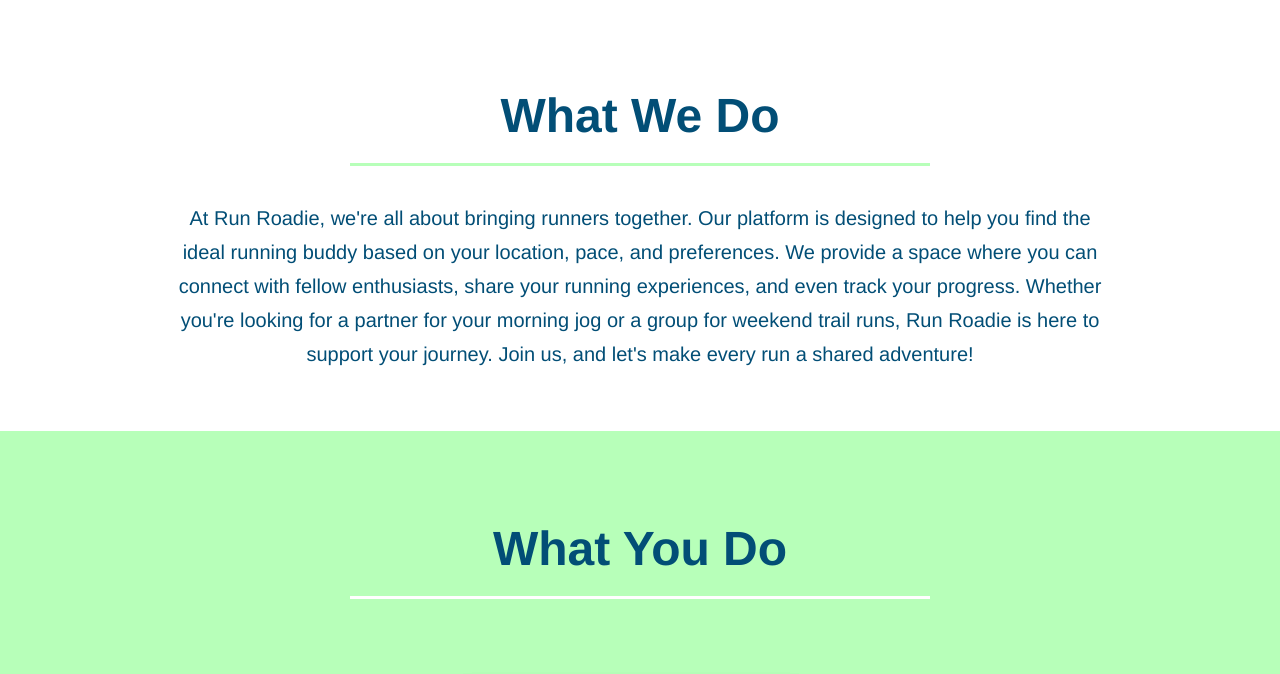
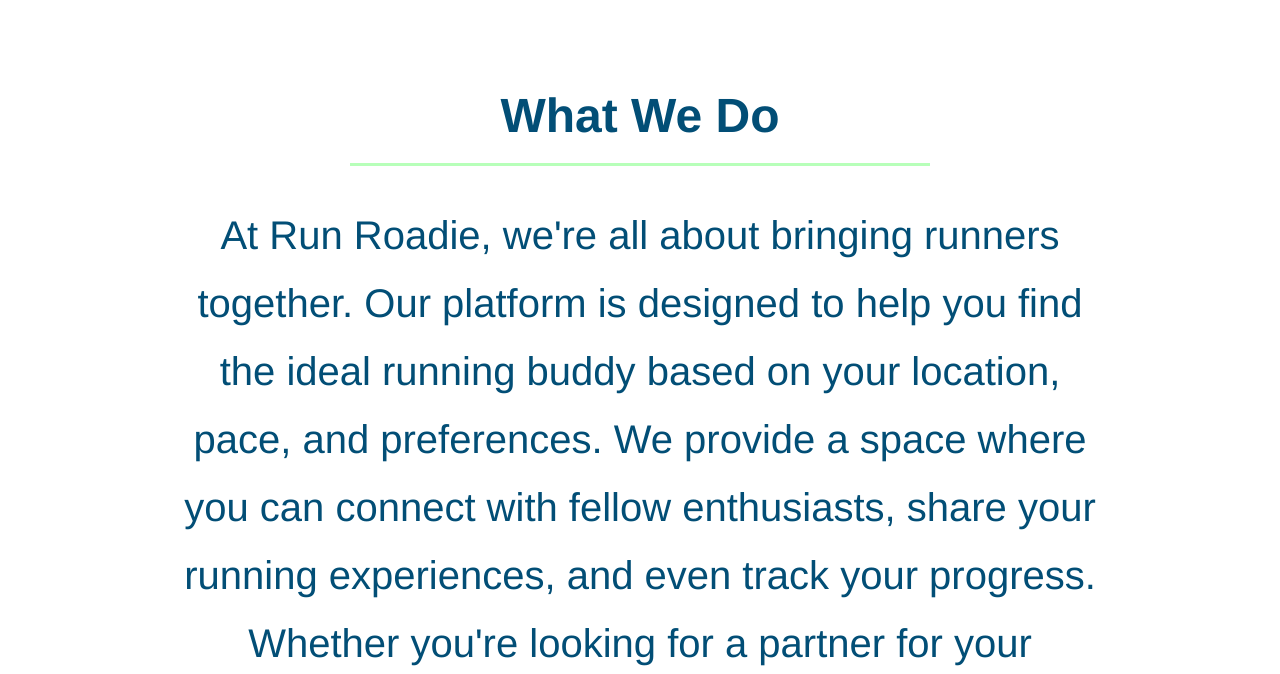
Before and after one commit to LRSORRENTI/run-roadie, a plain HTML site: page index.html in a window 1280 px wide. Shown: the part 766-1440 px from the top of the page. Drawn offline with Linux system fonts and the light colour scheme.

Commit message:
changed font-size on larger screens for main what we do section

```diff
--- a/css/style.css
+++ b/css/style.css
@@ -300,6 +300,16 @@
   margin-top: 30px;
 }
 
+#what-we-do {
+  padding-bottom: 100px;
+}
+
+#what-we-do p {
+  font-size: 20px;
+  /* padding-bottom: 40px; */
+  /* border-bottom: 3px solid var(--primary-color); */
+}
+
 .primary-border {
   border-color: var(--primary-color);
 }
@@ -441,6 +451,16 @@
     max-width: 350px;
     min-height: 300px;
   }
+  #what-we-do {
+  padding-bottom: 100px;
+}
+
+#what-we-do p {
+  font-size: 20px;
+  /* padding-bottom: 40px; */
+  /* border-bottom: 3px solid var(--primary-color); */
+}
+
 }
 
 @media screen and (min-width: 750px) {
@@ -459,6 +479,16 @@
     max-height: 500px;
     width: 400px;
   }
+  #what-we-do {
+  padding-bottom: 100px;
+}
+
+#what-we-do p {
+  font-size: 20px;
+  /* padding-bottom: 40px; */
+  /* border-bottom: 3px solid var(--primary-color); */
+}
+
 }
 
 @media screen and (max-width: 950px) {
@@ -491,6 +521,15 @@
     width: 450px;
     height: 400px;
   }
+  #what-we-do {
+  padding-bottom: 100px;
+}
+
+#what-we-do p {
+  font-size: 40px;
+  /* padding-bottom: 40px; */
+  /* border-bottom: 3px solid var(--primary-color); */
+}
 }
 
 .contact {
--- a/index.html
+++ b/index.html
@@ -97,12 +97,12 @@
         </form>
       </div>
     </section>
-    <section id="what-we-do" class="intro">
+    <section id="what-we-do" class="intro primary-border">
       <div class="flex-row">
         <h2 class="section-title primary-border">What We Do</h2>
       </div>
       <div class="flex-row">
-        <p id="inner-p">
+        <p id="inner-p" class="primary-border">
           At Run Roadie, we're all about bringing runners together. Our platform
           is designed to help you find the ideal running buddy based on your
           location, pace, and preferences. We provide a space where you can
@@ -112,6 +112,7 @@
           to support your journey. Join us, and let's make every run a shared
           adventure!
         </p>
+        <div class="primary-border"></div>
       </div>
     </section>
     <section id="what-you-do" class="steps">
```
